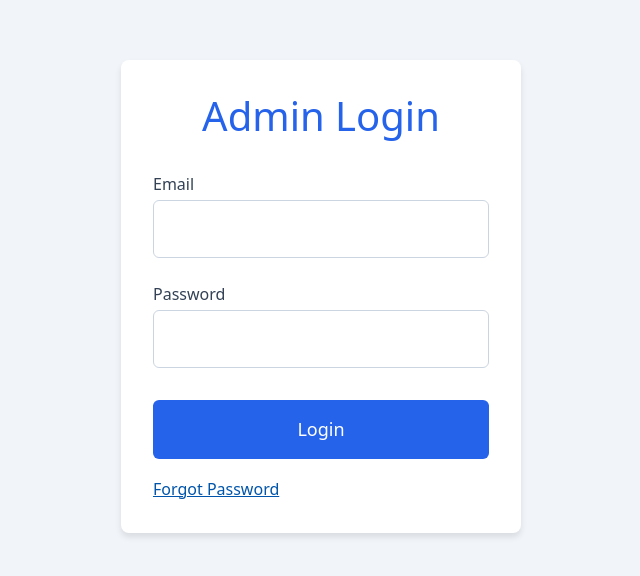
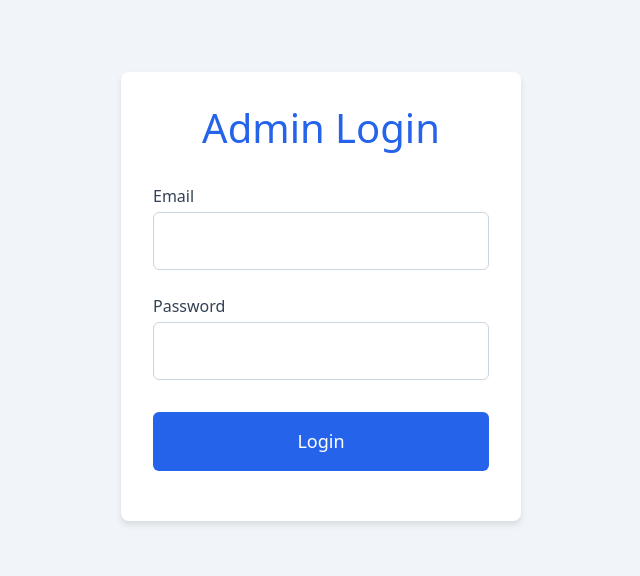
Before and after one commit to Jot-Singh03/Pos-frontend, a React (Create React App) app in the folder client/: page /admin/login in a window 1280 px wide. Shown: the part 104-680 px from the top of the page, without its empty margins (319-959 px from the left). Built offline with nearby package versions, Linux system fonts and the light colour scheme; no server answers.

Commit message:
Update Login.tsx

```diff
--- a/client/src/pages/admin/Login.tsx
+++ b/client/src/pages/admin/Login.tsx
@@ -250,7 +250,7 @@ const Login: React.FC = () => {
             </div>
           )}
 
-          <span>Forgot Password</span>
+{/*           <span>Forgot Password</span> */}
         </div>
       </div>
     </div>
```
